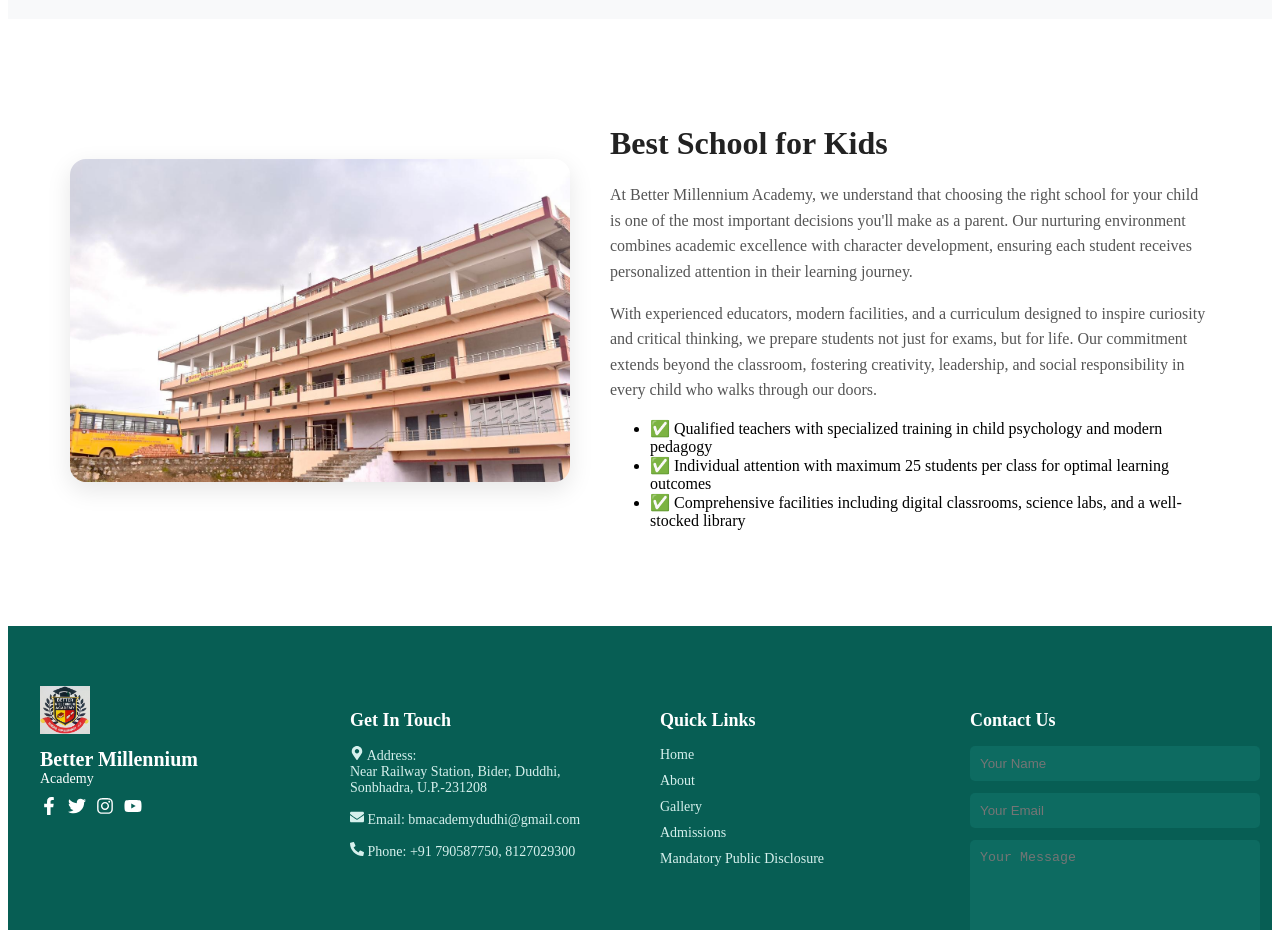
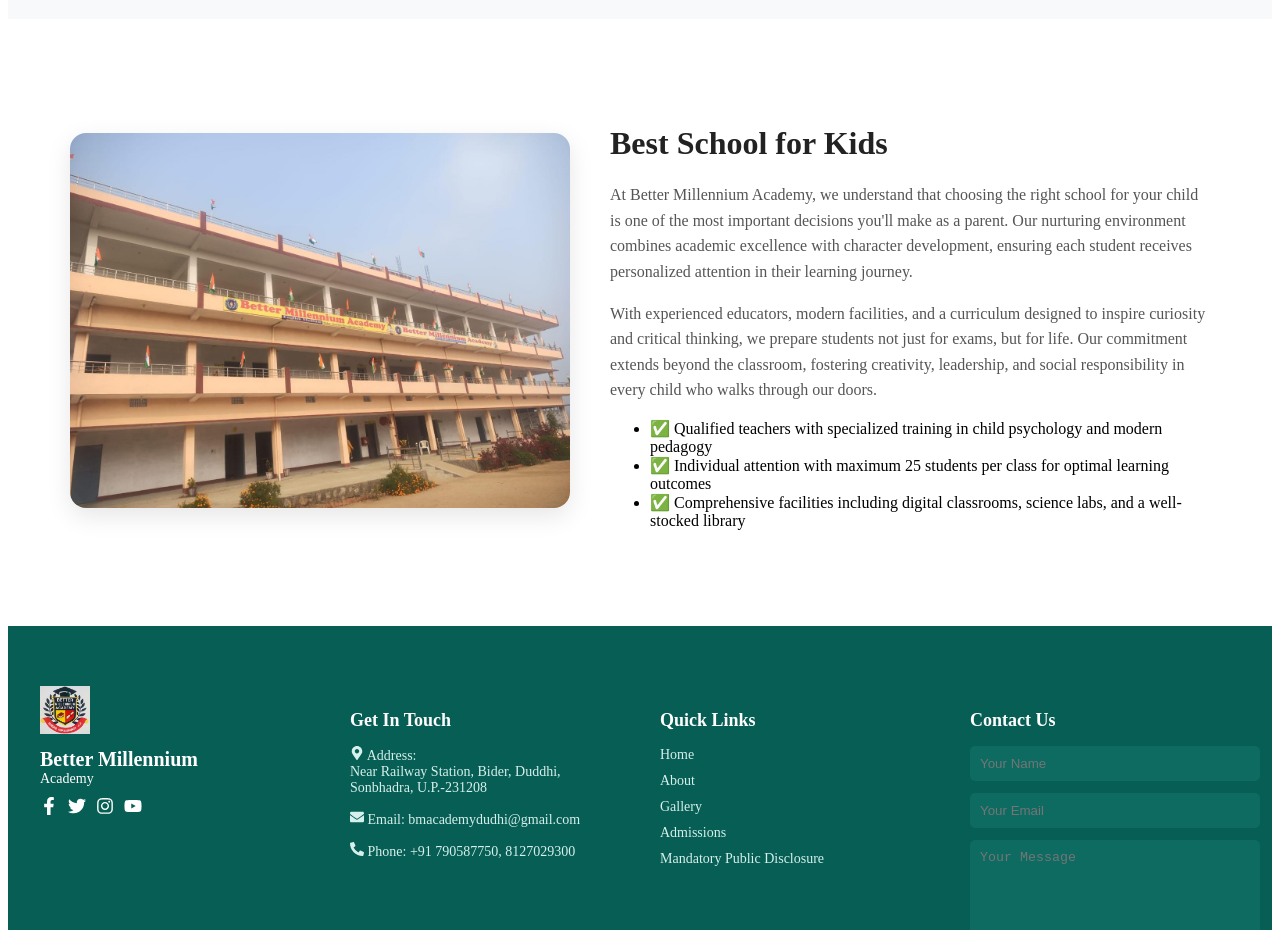
Before and after one commit to gauravtiwari1107/bmacademy-school-website, a React (Vite) app: page / in a window 1280 px wide. Shown: the part 1160-2090 px from the top of the page. Built offline with nearby package versions, Linux system fonts and the light colour scheme.

Commit message:
photo removed

```diff
--- a/src/components/AboutSection.jsx
+++ b/src/components/AboutSection.jsx
@@ -11,7 +11,7 @@
     <section className="about-section">
       <div className="about-container">
         <div className="about-image">
-          <img src="/photo2.jpg" alt="About Our School" />
+          <img src="/photo1.jpg" alt="About Our School" />
         </div>
         <div className="about-content">
           <h2>Best School for Kids</h2>
```
